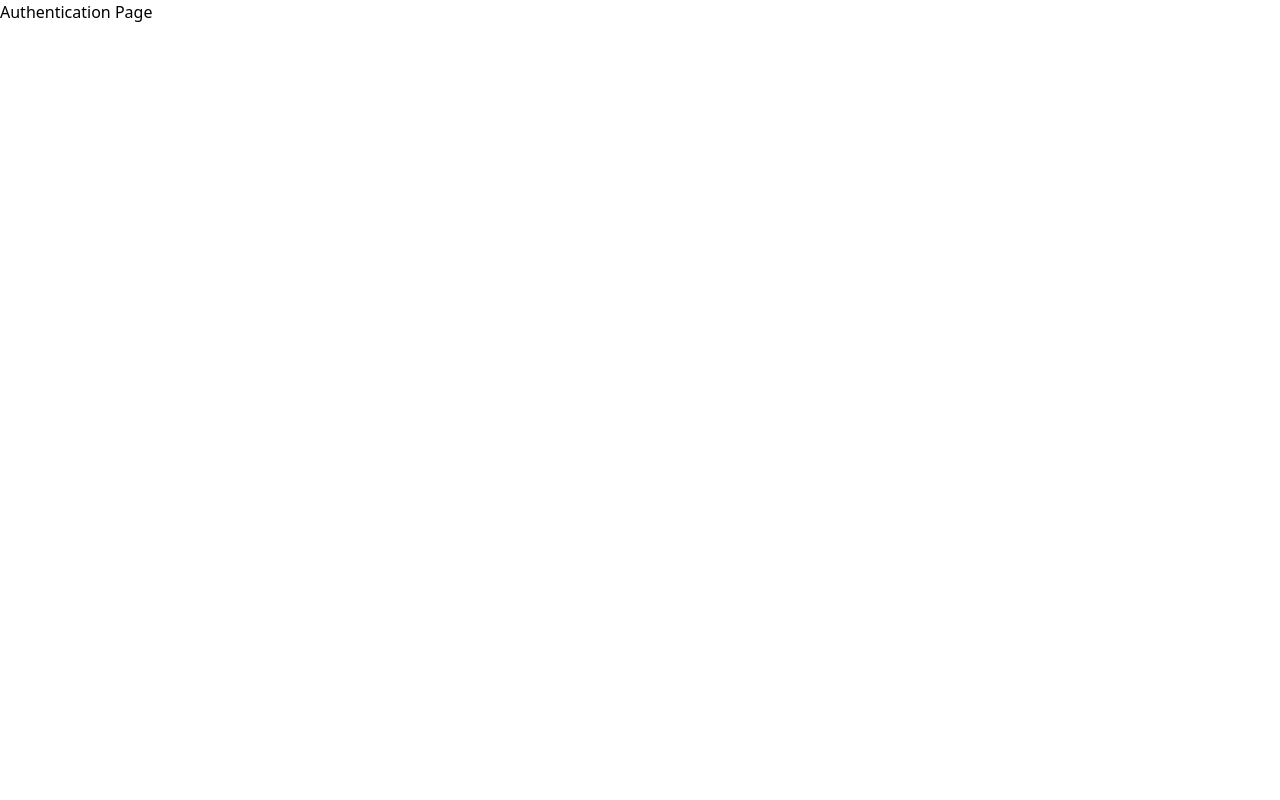
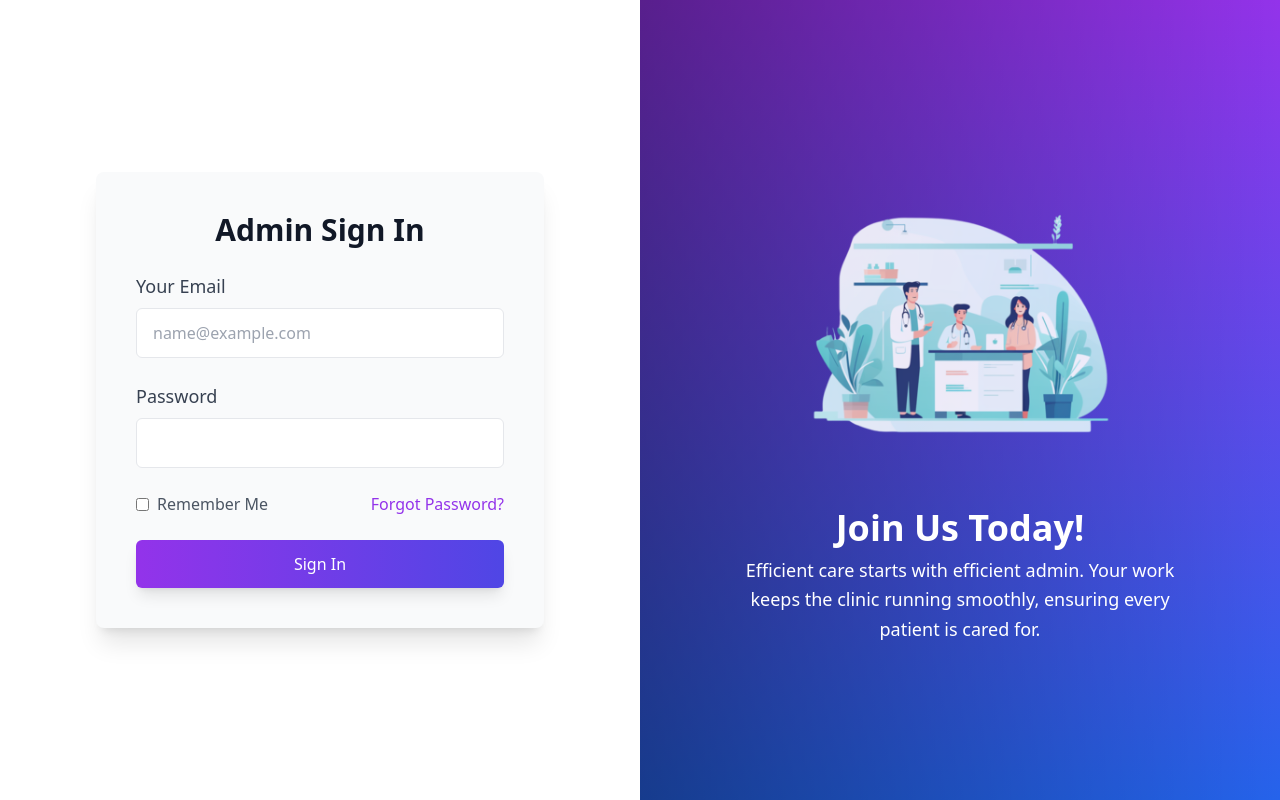
Before and after one commit to UNIGO777/Manasvi-Clinic, a React (Create React App) app in the folder Client/: page /admin/authentication in a window 1280 px wide. Built offline with nearby package versions, Linux system fonts and the light colour scheme.

Commit message:
admin login logout setup

```diff
--- a/Client/src/portion/admin/pages/authentication/index.jsx
+++ b/Client/src/portion/admin/pages/authentication/index.jsx
@@ -1,7 +1,124 @@
-import React from 'react';
+import React, { useState } from "react";
+import axios from "axios";
+import AuthImage from '../authentication/img1.png';
 
-const Authentication = () => {
-  return <div>Authentication Page</div>;
+const AuthPage = () => {
+  const [email, setEmail] = useState(""); // State for email input
+  const [password, setPassword] = useState(""); // State for password input
+  const [errors, setErrors] = useState({}); // State for storing validation errors
+
+  // Function to validate form inputs
+  const validateForm = () => {
+    let formErrors = {}; // Object to hold validation errors
+
+    const emailRegex = /^[^\s@]+@[^\s@]+\.[^\s@]+$/; // Regex to validate email format
+    if (!email) {
+      formErrors.email = "Email is required"; // Check if email is provided
+    } else if (!emailRegex.test(email)) {
+      formErrors.email = "Invalid email format"; // Check if email matches the regex
+    }
+
+    if (!password) {
+      formErrors.password = "Password is required"; // Check if password is provided
+    } else if (password.length < 6) {
+      formErrors.password = "Password must be at least 6 characters"; // Check password length
+    }
+
+    return formErrors; // Return any validation errors
+  };
+
+  // Function to handle form submission
+  const handleSubmit = async (e) => {
+    e.preventDefault(); // Prevent default form submission behavior
+    setErrors({}); // Reset errors
+    const validationErrors = validateForm(); // Validate form inputs
+    if (Object.keys(validationErrors).length > 0) {
+      setErrors(validationErrors); // Set errors if validation fails
+      return;
+    }
+
+    try {
+      const response = await axios.post("/login", { email, password }); // Handle sign-in
+      console.log("Sign In Success:", response.data);
+    } catch (error) {
+      console.error("Error:", error); // Log any errors
+    }
+  };
+
+  return (
+    <div className="flex flex-col md:flex-row min-h-screen bg-gradient-to-r from-indigo-500 via-purple-500 to-pink-500">
+    {/* Left Side Form Section */}
+    <div className="w-full md:w-1/2 bg-white flex items-center justify-center p-8 md:p-12 shadow-lg">
+      <div className="w-full max-w-md bg-gray-50 rounded-lg shadow-xl p-8 md:p-10 transition-transform transform hover:scale-105">
+        {/* Form box for sign-in */}
+        <h2 className="text-3xl font-bold mb-6 text-center text-gray-900">
+          Admin Sign In
+        </h2>
+
+        <form onSubmit={handleSubmit}>
+          <div className="mb-6">
+            <label className="block mb-2 text-lg font-medium text-gray-700">Your Email</label>
+            <input
+              type="email"
+              value={email}
+              onChange={(e) => setEmail(e.target.value)}
+              className="w-full px-4 py-3 border rounded-md focus:outline-none focus:ring-2 focus:ring-purple-500 transition-shadow"
+              placeholder="name@example.com"
+              required
+            />
+            {errors.email && (
+              <p className="text-red-500 text-sm mt-2">{errors.email}</p>
+            )}
+          </div>
+
+          <div className="mb-6">
+            <label className="block mb-2 text-lg font-medium text-gray-700">Password</label>
+            <input
+              type="password"
+              value={password}
+              onChange={(e) => setPassword(e.target.value)}
+              className="w-full px-4 py-3 border rounded-md focus:outline-none focus:ring-2 focus:ring-purple-500 transition-shadow"
+              required
+            />
+            {errors.password && (
+              <p className="text-red-500 text-sm mt-2">{errors.password}</p>
+            )}
+          </div>
+
+          <div className="flex justify-between items-center mb-6">
+            <label className="inline-flex items-center text-gray-600">
+              <input type="checkbox" className="form-checkbox rounded text-purple-600" />
+              <span className="ml-2">Remember Me</span>
+            </label>
+            <a href="#" className="text-purple-600 hover:underline">
+              Forgot Password?
+            </a>
+          </div>
+
+          <button className="w-full bg-gradient-to-r from-purple-600 to-indigo-600 text-white py-3 rounded-md shadow-lg hover:shadow-xl transition-transform transform hover:scale-105">
+            Sign In
+          </button>
+        </form>
+      </div>
+    </div>
+
+    {/* Right Side Image and Content Section */}
+    <div className="hidden md:flex md:w-1/2 bg-gradient-to-b from-purple-600 to-blue-600 flex-col items-center justify-center p-6 text-white relative">
+      <div className="absolute inset-0 bg-gradient-to-r from-black/40 to-transparent"></div> {/* Gradient Overlay */}
+      <div className="relative z-10 flex flex-col items-center">
+        <img
+          src={AuthImage}
+          alt="Auth Illustration"
+          className="w-3/4 max-w-md mb-4 opacity-90 hover:opacity-100 transition-opacity" // Adjust image size here
+        />
+        <h1 className="text-4xl font-bold mb-2">Join Us Today!</h1>
+        <p className="text-lg text-center max-w-md leading-relaxed">
+          Efficient care starts with efficient admin. Your work keeps the clinic running smoothly, ensuring every patient is cared for.
+        </p>
+      </div>
+    </div>
+  </div>
+  );
 };
 
-export default Authentication;
+export default AuthPage;
```
Also changed, not shown: Client/src/portion/admin/pages/authentication/img1.png (added).
